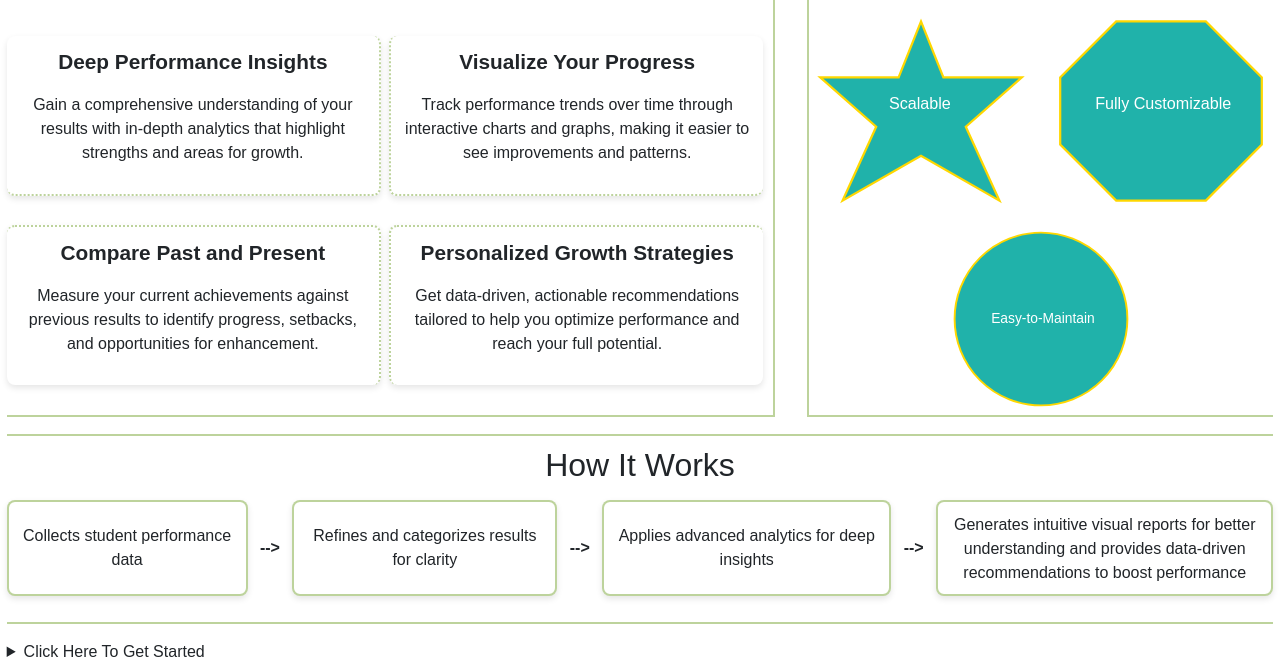
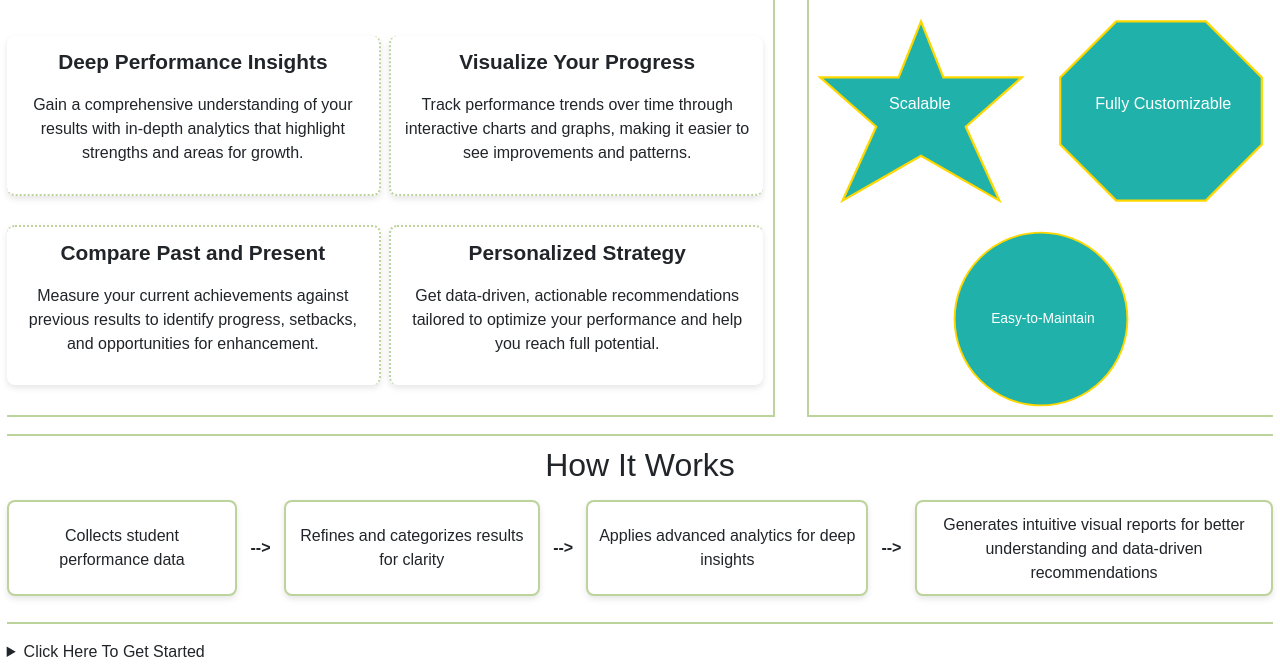
Before and after one commit to yungKnight/results_analytics, a Django app: page / in a window 1280 px wide. Shown: the part 303-974 px from the top of the page. Run offline with Django 5.2, Linux system fonts and the light colour scheme; some libraries are stand-ins or nearby versions; some web fonts are replaced.

Commit message:
This update edits my html and also adds some media queries to affect my welcome page for screens with max width of 1280px and handling the ones for tablets breakpoints

```diff
--- a/eduNalytics/home/templates/welcome.html
+++ b/eduNalytics/home/templates/welcome.html
@@ -32,8 +32,8 @@
                     <p>Measure your current achievements against previous results to identify progress, setbacks, and opportunities for enhancement.</p>
                 </div>
                 <div class="advantage-card">
-                    <strong>Personalized Growth Strategies</strong>
-                    <p>Get data-driven, actionable recommendations tailored to help you optimize performance and reach your full potential.</p>
+                    <strong>Personalized Strategy</strong>
+                    <p>Get data-driven, actionable recommendations tailored to optimize your performance and help you reach full potential.</p>
                 </div>
             </div>
         </div>
@@ -83,7 +83,8 @@
                 <strong>--></strong>
                 <div class="step-card">Applies advanced analytics for deep insights</div>
                 <strong>--></strong>
-                <div class="step-card">Generates intuitive visual reports for better understanding and provides data-driven recommendations to boost performance</div>
+                <div class="step-card">Generates intuitive visual reports for better understanding and data-driven recommendations
+                </div>
             </div>
         </div>
     </section>
--- a/eduNalytics/static/css/welcome.css
+++ b/eduNalytics/static/css/welcome.css
@@ -46,6 +46,10 @@ header {
     border-right: 0.15rem solid var(--primary-color);
     border-bottom: 0.15rem solid var(--primary-color);
     padding-right: var(--default-padding);
+}
+
+#about-the-app > aside {
+    grid-column: 2;
 }
 
 .advantage-card > strong {
@@ -102,10 +106,6 @@ header {
     opacity: 1;
 }
 
-#about-the-app > aside {
-    grid-column: 2;
-}
-
 .svg-text {
     width: 90%;
     height: 100%;
@@ -136,6 +136,28 @@ aside > .svg-row:last-child {
     justify-content: center;
 }
 
+@media (max-width: 1100px) {
+    /*#advantages-grid {
+        grid-template-columns: 1fr;
+    }
+
+    /*#about-the-app {
+        grid-template-columns: 1fr;
+    }
+
+    /*#about-the-app > div:first-child {
+        grid-column: auto;
+    }
+
+    #about-the-app > aside {
+        grid-column: auto;
+    }
+
+    .svg-row > svg {
+        width: 33%;
+    }*/
+}
+
 #analysis-logic {
     border-top: 0.15rem solid var(--primary-color);
     border-bottom: 0.15rem solid var(--primary-color);
@@ -150,6 +172,12 @@ aside > .svg-row:last-child {
     gap: 0.65rem;
     margin: 1rem 0;
     align-items: center;
+}
+
+@media (max-width: 1280px) {
+    .steps-grid {
+        grid-template-columns: 0.9fr 0.1fr 1fr 0.1fr 1.1fr 0.1fr 1.4fr;
+    }
 }
 
 .step-card {
```
